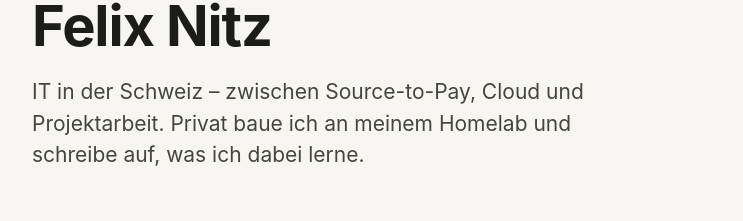
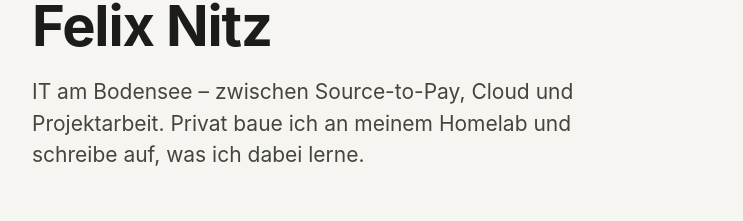
Before and after one commit to stpaulifan/StPauliFan.github.io, a plain HTML site: page index.html in a window 1280 px wide. Shown: the part 181-402 px from the top of the page, without its empty margins (268-1011 px from the left). Drawn offline with Linux system fonts and the light colour scheme.

Commit message:
adjust description

```diff
--- a/index.html
+++ b/index.html
@@ -29,7 +29,7 @@
       <header id="top">
         <p class="eyebrow">Kreuzlingen · Konstanz</p>
         <h1>Felix Nitz</h1>
-        <p class="lead">IT in der Schweiz – zwischen Source-to-Pay, Cloud und Projektarbeit. Privat baue ich an meinem Homelab und schreibe auf, was ich dabei lerne.</p>
+        <p class="lead">IT am Bodensee – zwischen Source-to-Pay, Cloud und Projektarbeit. Privat baue ich an meinem Homelab und schreibe auf, was ich dabei lerne.</p>
       </header>
 
       <section aria-labelledby="h-was">
```
